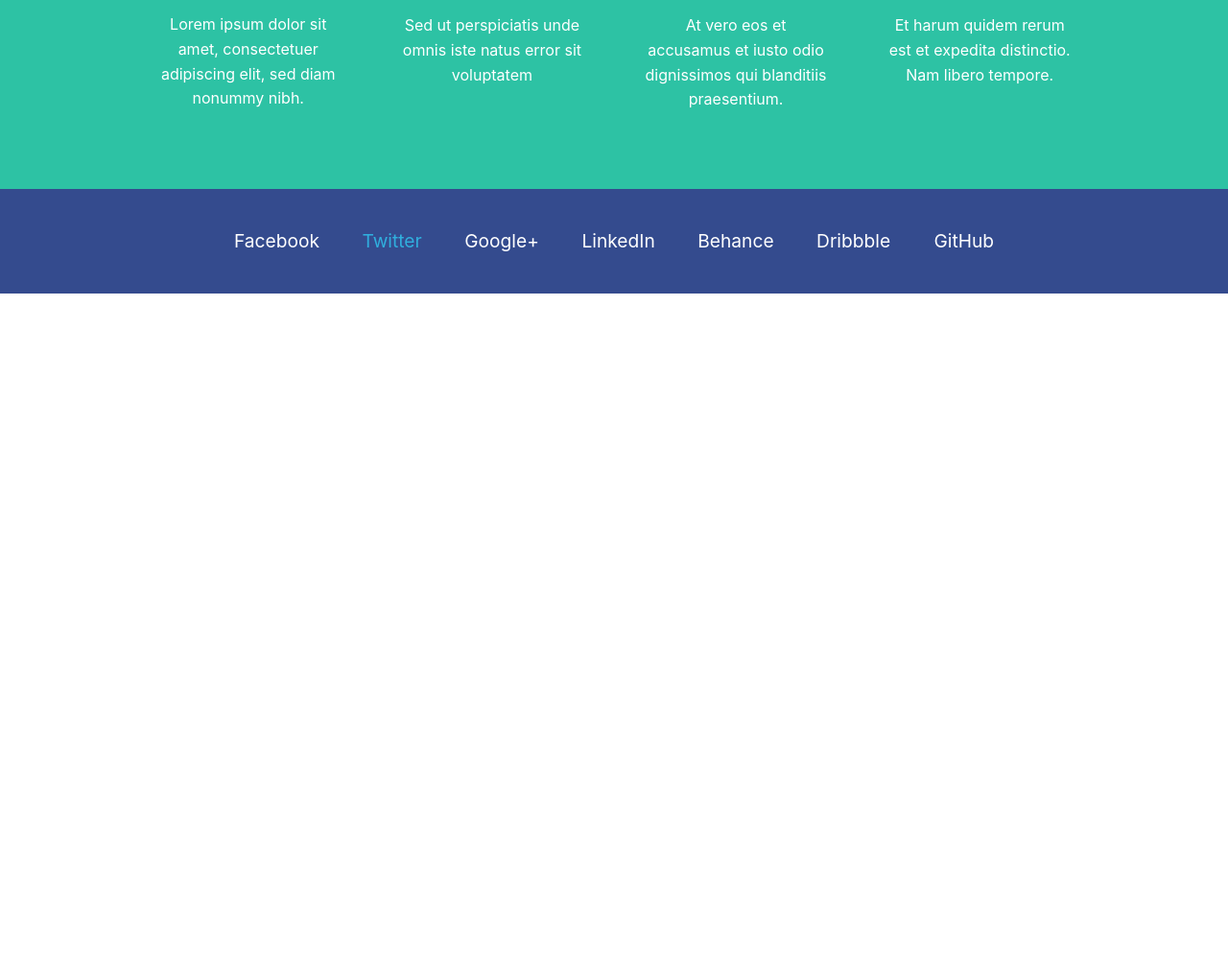
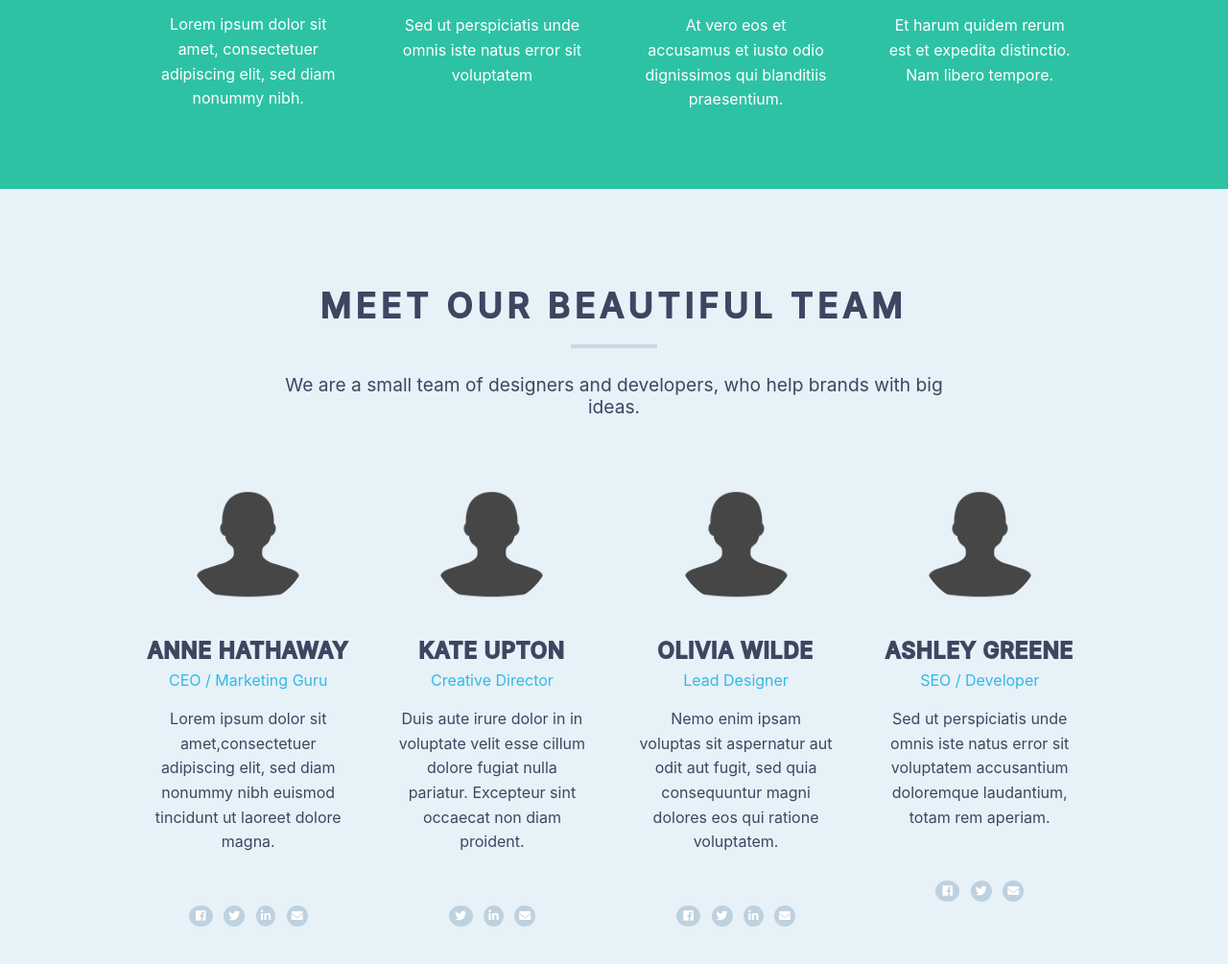
Before and after one commit to HidanParra/Cuda-Landing, a plain HTML site: page index.html in a window 1280 px wide. Shown: the part 1089-2094 px from the top of the page at 96% size. Before the commit the page ends 1395 px from the top, so only its background shows below. Drawn offline with Linux system fonts and the light colour scheme.

Commit message:
Se creó la tercera seccion. Se añadió una imagen de avatar para la sección.

```diff
--- a/css/estilo.css
+++ b/css/estilo.css
@@ -135,8 +135,103 @@ header .nav-link:hover, header .active{background: #643a79; color: #fff;}
     width: 85%;
 }
 /*END SERVICES SECTION*/
+.team{
+    background-color: #e7f1f8;
+    /*height: 900px;*/
+}
+.team h2{
+    font-size: 2.2em;
+    color: #3c4761;
+    text-align: center;
+    text-transform: uppercase;
+    letter-spacing: 5px;
+    -webkit-text-stroke-width: 2px;
+    margin-top:100px;
+}
+.team h4 {
+    color:#3c4761;
+    font-size:1.2em;
+    text-align:center;
+    font-weight:400;
+    width:70%;
+    margin:0 auto;
+    padding-top: 1em;
+}
+.team .list{
+    padding: 0 10px;
+}
+.team .list img{
+    max-width:100%;
+    max-height: 125px;
+    margin:25px 20px;
+    border-radius: 100%;
+}
+.team .list h3{
+    font-size:1.4em;
+    color:#3c4761;
+    text-align:center;
+    font-weight:500;
+    text-transform:uppercase;
+    -webkit-text-stroke:2px;
+    letter-spacing:1px;
+    margin-top:10px;
+}
+.team .list h5{
+    font-size:1em;
+    font-weight: 400;
+    color:#30bae7;
+    text-align:center;
+}
+.team .list p{
+    font-size:1em;
+    color:#3c4761;
+    text-align: center;
+    margin: 0 auto;
+    padding:10px 0;
+    line-height:1.6em;
+    width: 90%;
+}
+.social_networks{
 
+    margin-top:1em;
+}
+.social_networks ul{
+    padding-left: 0px !important;
+}
+.social_networks li{
+    display:inline-block;
+    margin-left:7px;
+    text-align: center;
+}
+.social_networks li:first-child{
+    margin-left:0;
+    width: 25px;
+}
+.social_networks li a {
+    color: #fff;
+    font-size: 12px;
+    text-decoration: none;
+    display:block;
+    background:#bdd1df;
+    padding:5px;
+    border-radius:100%;
+    -webkit-border-radius:100%;
+    -moz-border-radius:100%;
+    -o-border-radius:100%;
+    -webkit-transition: all 0.3s ease;
+    -moz-transition: all 0.3s ease;
+    -o-transition: all 0.3s ease;
+    transition: all 0.3s ease;
+}
+.social_networks li a:hover{
+    background:#4A8FC0;
+}
+.social_networks li a i{
 
+    width:auto;
+    height:auto;
+    display:block;
+}
 /*BUTTONS*/
 .button{
 	text-align:center;
--- a/index.html
+++ b/index.html
@@ -78,6 +78,82 @@
 				</div>
 			</div>
 		</section>
+		<section class=" section_container team">
+			<div class="container-fluid col-sm-10">
+				<div class="row">
+					<div id="services_title" class="col-md-12 wrap">
+						<h2>MEET OUR BEAUTIFUL TEAM</h2>
+						<div class="separate gray"><span> </span></div>
+						<h4>We are a small team of designers and developers, who help brands with big ideas.</h4>
+					</div>
+				</div>
+				<br>
+				<div class="row list">
+					<div class="col-sm-3 group">
+						<img src="img/cuda-avatar.png" alt="">
+						<h3>ANNE HATHAWAY</h3>
+						<h5>CEO / Marketing Guru</h5>
+						<p>Lorem ipsum dolor sit amet,consectetuer adipiscing elit, sed diam nonummy nibh euismod tincidunt ut laoreet dolore magna.</p>
+						<br>
+						<div class="social_networks">
+							<ul>
+								<li><a href=""> <i class="fab fa-facebook"> </i> </a></li>
+								<li><a href=""><i class="fab fa-twitter"> </i> </a></li>
+								<li><a href=""><i class="fab fa-linkedin-in"> </i> </a></li>
+								<li><a href=""><i class="fas fa-envelope"> </i> </a></li>
+								<div class="clear"> </div>
+							</ul>
+						</div>
+					</div>
+					<div class="col-sm-3 group">
+						<img src="img/cuda-avatar.png" alt="">
+						<h3>Kate Upton</h3>
+						<h5>Creative Director</h5>
+						<p>Duis aute irure dolor in in voluptate velit esse cillum dolore fugiat nulla pariatur. Excepteur sint occaecat non diam proident.</p>
+						<br>
+						<div class="social_networks">
+							<ul>
+								<li><a href=""><i class="fab fa-twitter"> </i> </a></li>
+								<li><a href=""><i class="fab fa-linkedin-in"> </i> </a></li>
+								<li><a href=""><i class="fas fa-envelope"> </i> </a></li>
+								<div class="clear"> </div>
+							</ul>
+						</div>
+					</div>
+					<div class="col-sm-3 group">
+						<img src="img/cuda-avatar.png" alt="">
+						<h3>Olivia Wilde</h3>
+						<h5>Lead Designer</h5>
+						<p>Nemo enim ipsam voluptas sit aspernatur aut odit aut fugit, sed quia consequuntur magni dolores eos qui ratione voluptatem.</p>
+						<br>
+						<div class="social_networks">
+							<ul>
+								<li><a href=""> <i class="fab fa-facebook"> </i> </a></li>
+								<li><a href=""><i class="fab fa-twitter"> </i> </a></li>
+								<li><a href=""><i class="fab fa-linkedin-in"> </i> </a></li>
+								<li><a href=""><i class="fas fa-envelope"> </i> </a></li>
+								<div class="clear"> </div>
+							</ul>
+						</div>
+					</div>
+					<div class="col-sm-3 group">
+						<img src="img/cuda-avatar.png" alt="">
+						<h3>Ashley Greene</h3>
+						<h5>SEO / Developer</h5>
+						<p>Sed ut perspiciatis unde omnis iste natus error sit voluptatem accusantium doloremque laudantium, totam rem aperiam.</p>
+						<br>
+						<div class="social_networks">
+							<ul>
+								<li><a href=""> <i class="fab fa-facebook"> </i> </a></li>
+								<li><a href=""><i class="fab fa-twitter"> </i> </a></li>
+								<li><a href=""><i class="fas fa-envelope"> </i> </a></li>
+								<div class="clear"> </div>
+							</ul>
+						</div>
+					</div>
+				</div>
+			</div>
+		</section>
 	</div>
 	<footer class="container-fluid">
 		<div class="row">
```
Also changed, not shown: img/cuda-avatar.png (added).
